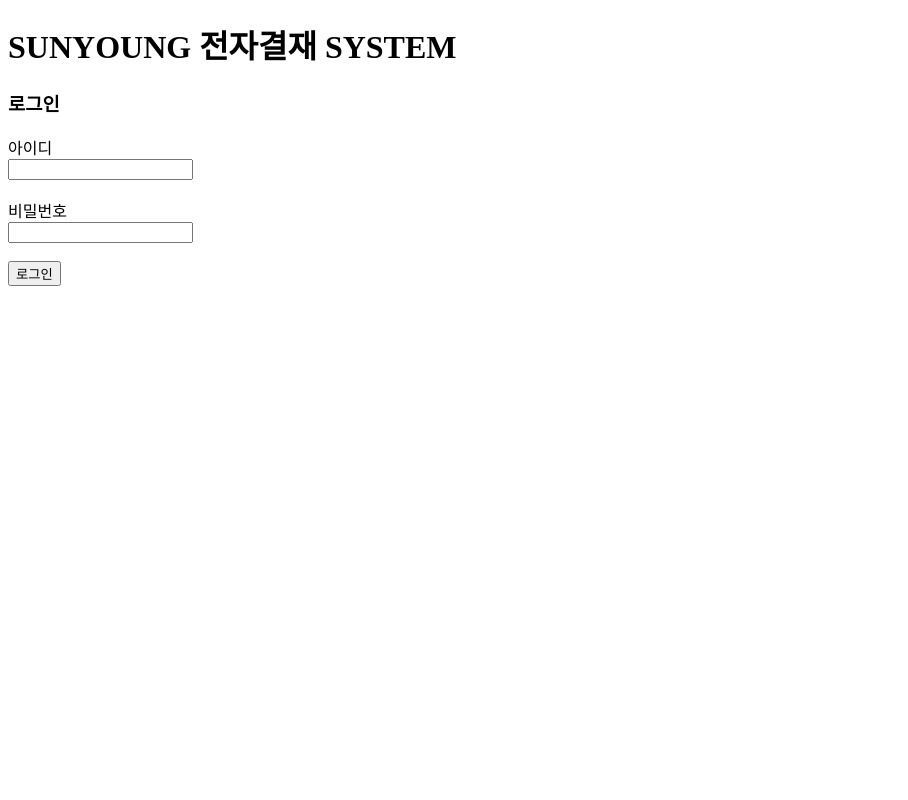
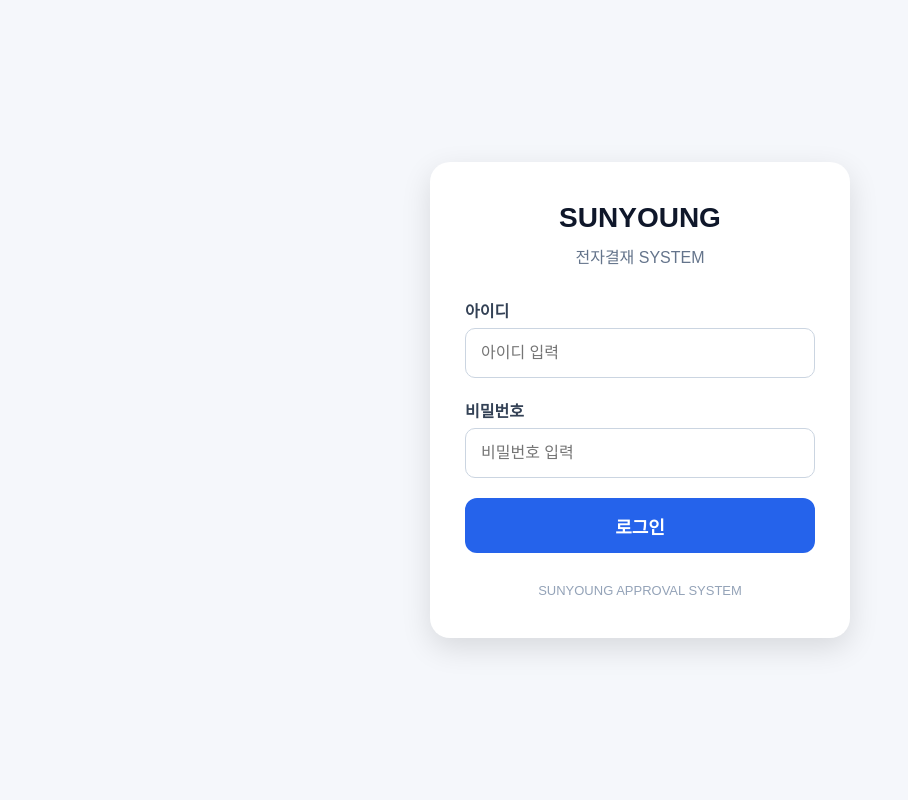
Before and after one commit to rarenom/SUNYOUNG_APPROVAL_SYSTEM, a Flask app: page /login in a window 1280 px wide. Shown: the whole page, without its empty margins (0-908 px from the left). Run offline with Flask 3, Linux system fonts and the light colour scheme.

Commit message:
로그인 화면 디자인 개선

```diff
--- a/templates/login.html
+++ b/templates/login.html
@@ -1,39 +1,257 @@
 <!DOCTYPE html>
-<html>
+<html lang="ko">
+
 <head>
+
 <meta charset="UTF-8">
+<meta name="viewport" content="width=device-width, initial-scale=1.0">
+
 <title>SUNYOUNG 전자결재 SYSTEM</title>
+
+<style>
+
+*{
+    box-sizing:border-box;
+}
+
+
+body{
+
+    margin:0;
+    padding:0;
+
+    height:100vh;
+
+    display:flex;
+    justify-content:center;
+    align-items:center;
+
+    background:#f5f7fb;
+
+    font-family:"맑은 고딕", sans-serif;
+
+}
+
+
+/* 로그인 카드 */
+
+.login-box{
+
+    width:90%;
+    max-width:420px;
+
+    background:white;
+
+    padding:40px 35px;
+
+    border-radius:20px;
+
+    box-shadow:
+    0 10px 30px rgba(0,0,0,0.12);
+
+}
+
+
+/* 제목 */
+
+.logo{
+
+    text-align:center;
+
+    margin-bottom:30px;
+
+}
+
+
+.logo h1{
+
+    margin:0;
+
+    font-size:28px;
+
+    color:#0f172a;
+
+}
+
+
+.logo p{
+
+    margin-top:10px;
+
+    color:#64748b;
+
+    font-size:16px;
+
+}
+
+
+
+/* 입력 */
+
+label{
+
+    display:block;
+
+    margin-bottom:6px;
+
+    font-weight:bold;
+
+    color:#334155;
+
+}
+
+
+input{
+
+    width:100%;
+
+    height:50px;
+
+    border:1px solid #cbd5e1;
+
+    border-radius:10px;
+
+    padding:0 15px;
+
+    font-size:16px;
+
+    margin-bottom:20px;
+
+}
+
+
+
+input:focus{
+
+    outline:none;
+
+    border-color:#2563eb;
+
+}
+
+
+
+/* 버튼 */
+
+button{
+
+    width:100%;
+
+    height:55px;
+
+    border:none;
+
+    border-radius:12px;
+
+    background:#2563eb;
+
+    color:white;
+
+    font-size:18px;
+
+    font-weight:bold;
+
+    cursor:pointer;
+
+}
+
+
+button:hover{
+
+    background:#1d4ed8;
+
+}
+
+
+
+/* 하단 */
+
+.footer{
+
+    margin-top:30px;
+
+    text-align:center;
+
+    color:#94a3b8;
+
+    font-size:13px;
+
+}
+
+
+</style>
+
+
 </head>
+
 
 <body>
 
-<h1>SUNYOUNG 전자결재 SYSTEM</h1>
+
+<div class="login-box">
+
+
+<div class="logo">
+
+<h1>
+SUNYOUNG
+</h1>
+
+<p>
+전자결재 SYSTEM
+</p>
+
+</div>
+
+
 
 <form method="post">
 
-    <h3>로그인</h3>
 
-    <div>
+<label>
 아이디
-        <br>
-        <input type="text" name="user_id">
-    </div>
+</label>
 
-    <br>
+<input
+type="text"
+name="user_id"
+placeholder="아이디 입력">
 
-    <div>
+
+
+<label>
 비밀번호
-        <br>
-        <input type="password" name="password">
-    </div>
+</label>
 
-    <br>
+
+<input
+type="password"
+name="password"
+placeholder="비밀번호 입력">
+
+
 
 <button type="submit">
+
 로그인
+
 </button>
+
 
 </form>
 
+
+
+<div class="footer">
+
+SUNYOUNG APPROVAL SYSTEM
+
+</div>
+
+
+</div>
+
+
 </body>
+
 </html>
```
Lines whose indentation alone changed are shown as unchanged.
